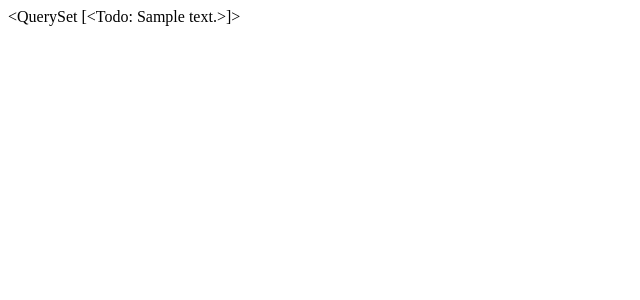
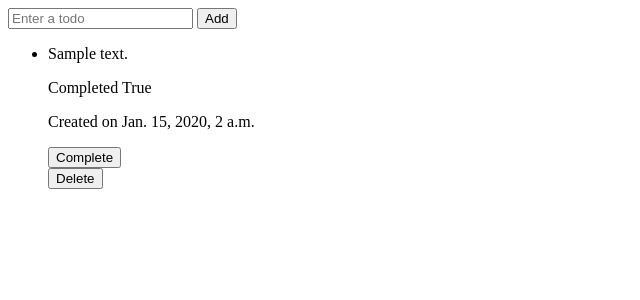
Before and after one commit to rockchalkwushock/pdx-code-labs, a Django app: page /todos/ in a window 1280 px wide. Shown: the top 300 px of the page, without its empty margins (0-640 px from the left). Run offline with Django 3.2, Linux system fonts and the light colour scheme; tables that the repository leaves empty hold one stand-in row (Sample ...).

Commit message:
adds add, complete, & delete functionality.

```diff
--- a/django-todos/todosite/todosapp/templates/todosapp/index.html
+++ b/django-todos/todosite/todosapp/templates/todosapp/index.html
@@ -1 +1,40 @@
-{{ todos }}
+<!DOCTYPE html>
+<html lang="en">
+
+<head>
+  <meta charset="UTF-8">
+  <meta name="viewport" content="width=device-width, initial-scale=1.0">
+  <meta http-equiv="X-UA-Compatible" content="ie=edge">
+  <title>Document</title>
+</head>
+
+<body>
+  <div>
+    <form action="{% url 'todos:add' %}" method="POST">
+      {% csrf_token %}
+      <input name="todoInput" type="text" placeholder="Enter a todo">
+      <button type="submit">Add</button>
+    </form>
+    <ul>
+      {% for todo in todos %}
+      <li>
+        <p>{{ todo.todo_text }}</p>
+        <p>Completed {{ todo.completed }}</p>
+        <p>Created on {{ todo.created_date }}</p>
+        <form action="{% url 'todos:complete' %}" method="POST">
+          {% csrf_token %}
+          <input type="hidden" name="todo" value="{{ todo.todo_text }}">
+          <button type="submit">Complete</button>
+        </form>
+        <form action="{% url 'todos:delete' %}" method="POST">
+          {% csrf_token %}
+          <input type="hidden" name="todo" value="{{ todo.todo_text }}">
+          <button type="submit">Delete</button>
+        </form>
+      </li>
+      {% endfor %}
+    </ul>
+  </div>
+</body>
+
+</html>
--- a/django-todos/todosite/todosapp/urls.py
+++ b/django-todos/todosite/todosapp/urls.py
@@ -4,5 +4,8 @@ from . import views
 
 app_name = 'todos'
 urlpatterns = [
-    path('', views.index, name="index")
+    path('', views.index, name="index"),
+    path('add', views.add, name="add"),
+    path('complete', views.complete, name="complete"),
+    path('delete', views.delete, name="delete")
 ]
--- a/django-todos/todosite/todosapp/views.py
+++ b/django-todos/todosite/todosapp/views.py
@@ -1,7 +1,37 @@
 from django.shortcuts import render
+from django.http import HttpResponseRedirect
+from django.urls import reverse
 from .models import Todo
 
 
 def index(request):
-    context = {'todos': Todo.objects.all()}
+    context = {'todos': Todo.objects.all().order_by('-created_date')[:5]}
     return render(request, 'todosapp/index.html', context)
+
+
+def add(request):
+    if request.method == 'POST':
+        todo_text = request.POST['todoInput']
+        new_todo = Todo(todo_text=todo_text)
+        new_todo.save()
+        return HttpResponseRedirect(reverse('todos:index'))
+
+
+def complete(request):
+    if request.method == 'POST':
+        todo_text = request.POST['todo']
+        selected_todo = Todo.objects.get(todo_text=todo_text)
+        if selected_todo.completed:
+            selected_todo.completed = False
+        else:
+            selected_todo.completed = True
+        selected_todo.save()
+    return HttpResponseRedirect(reverse('todos:index'))
+
+
+def delete(request):
+    if request.method == 'POST':
+        todo_text = request.POST['todo']
+        selected_todo = Todo.objects.get(todo_text=todo_text)
+        selected_todo.delete()
+    return HttpResponseRedirect(reverse('todos:index'))
```
